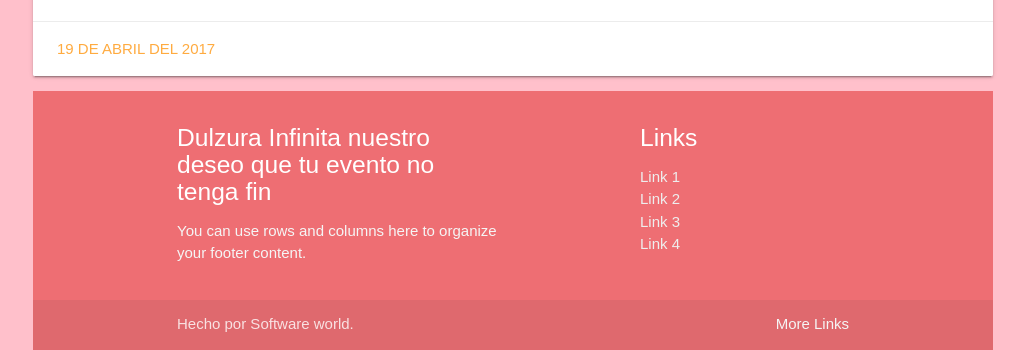
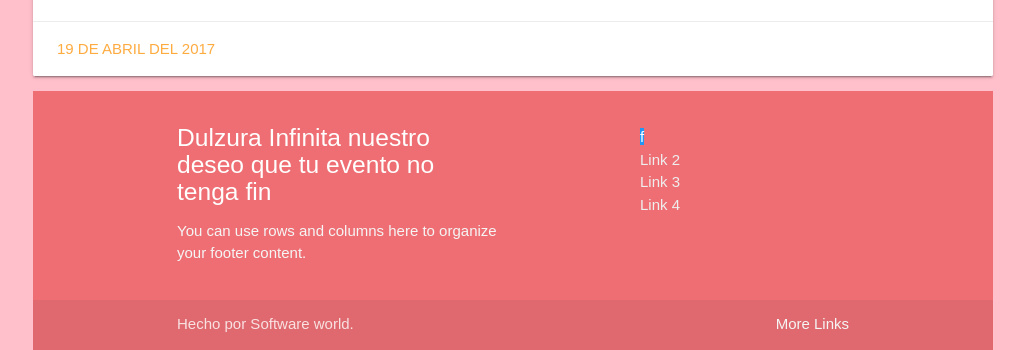
Before and after one commit to jtorresDeveloper/Dulzura-proyect, a plain HTML site: page index.html in a window 1280 px wide. Shown: the part 1655-2005 px from the top of the page, without its empty margins (127-1152 px from the left). Drawn offline with nearby package versions, Linux system fonts and the light colour scheme; files that its build step writes are made by us from their sources; files whose address does not match are found by name.

Commit message:
cambios en footer
cambios en footer colores ideales

```diff
--- a/index.html
+++ b/index.html
@@ -98,9 +98,8 @@
                 <p class="grey-text text-lighten-4">You can use rows and columns here to organize your footer content.</p>
               </div>
               <div class="col l4 offset-l2 s12">
-                <h5 class="white-text">Links</h5>
                 <ul>
-                  <li><a class="grey-text text-lighten-3" href="#!">Link 1</a></li>
+                  <li><a class="blue" href="#!">f</a></li>
                   <li><a class="grey-text text-lighten-3" href="#!">Link 2</a></li>
                   <li><a class="grey-text text-lighten-3" href="#!">Link 3</a></li>
                   <li><a class="grey-text text-lighten-3" href="#!">Link 4</a></li>
```
